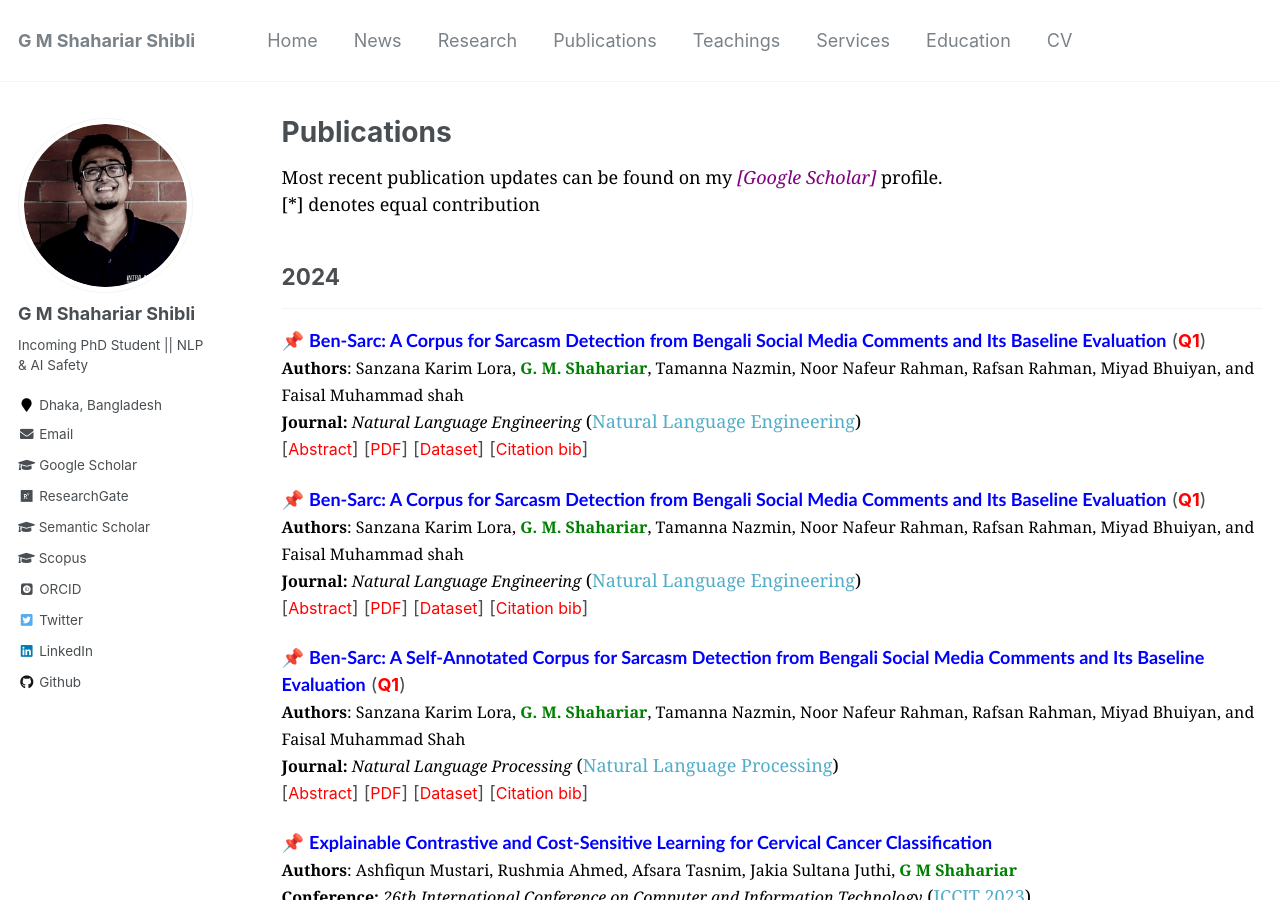
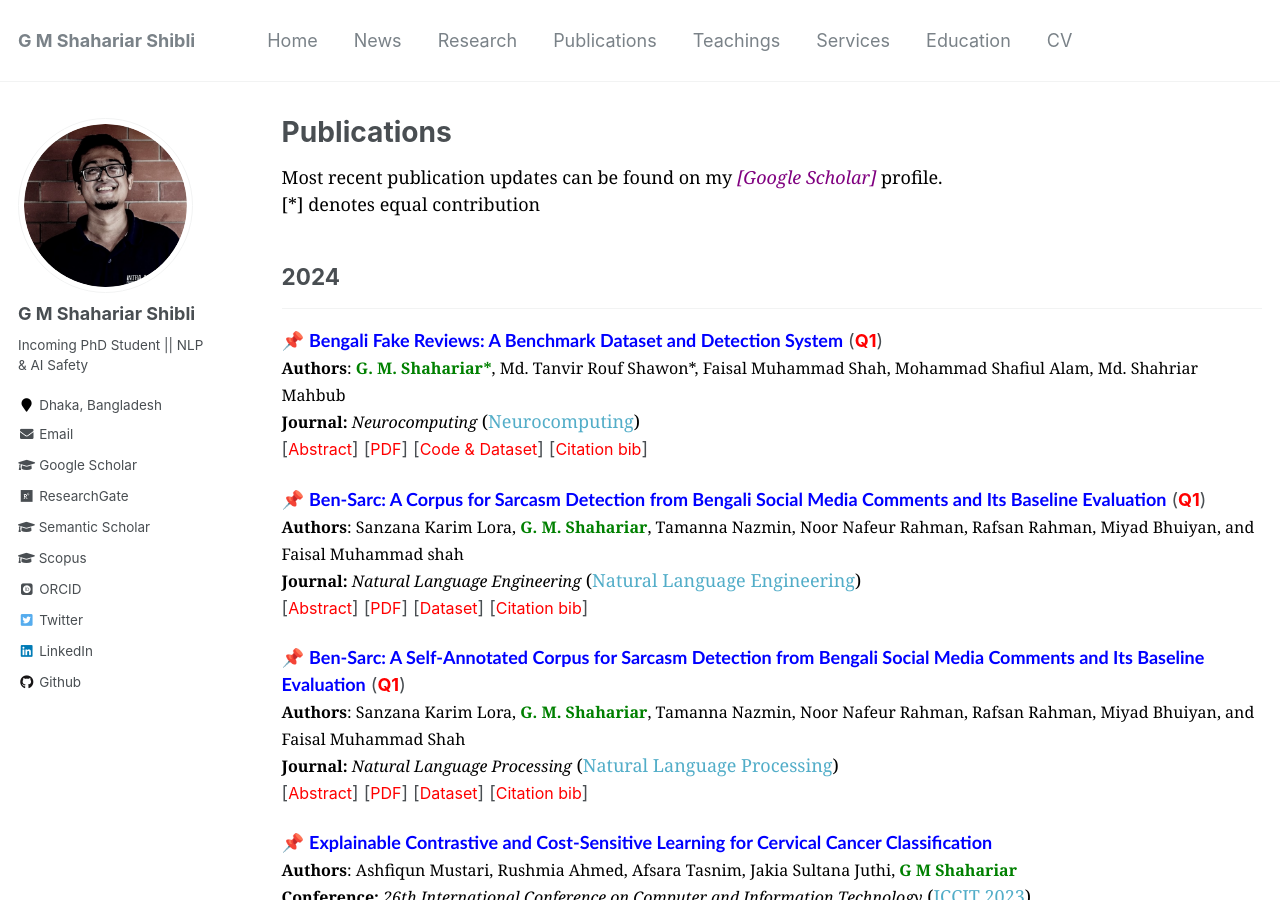
Before and after one commit to shahariar-shibli/shahariar-shibli.github.io, a Jekyll site: the page built from _pages/publications.md, in a window 1280 px wide and 900 px high. Built offline with Jekyll 4.4.1, drawn with Linux system fonts in a browser that asks for light colours; some web fonts are replaced; some of the changed lines change nothing that is shown.

Commit message:
Update publications.md

```diff
--- a/_pages/publications.md
+++ b/_pages/publications.md
@@ -12,40 +12,49 @@ author_profile: true
 ---------
 
 <!-- Paper 04 -->
-📌 [<span style="color:Blue;font-family:Trebuchet MS;">**Ben-Sarc: A Corpus for Sarcasm Detection from Bengali Social Media Comments and Its Baseline Evaluation**</span>](https://www.researchgate.net/publication/357888683_Ben-Sarc_A_Corpus_for_Sarcasm_Detection_from_Bengali_Social_Media_Comments_and_Its_Baseline_Evaluation) (<span style="color:red"><strong>Q1</strong></span>)<br>
+📌 [<span style="color:Blue;font-family:Trebuchet MS;">**Bengali Fake Reviews: A Benchmark Dataset and Detection System**</span>](https://www.sciencedirect.com/science/article/abs/pii/S0925231224005034) (<span style="color:red"><strong>Q1</strong></span>)<br>
 <span style="color:black;font-family:Georgia">
-	<font size="3"><strong>Authors</strong>: Sanzana Karim Lora, <strong style="color:green">G. M. Shahariar</strong>, Tamanna Nazmin, Noor Nafeur Rahman, Rafsan Rahman, Miyad Bhuiyan, and Faisal Muhammad shah</font>
+	<font size="3"><strong>Authors</strong>: <strong style="color:green">G. M. Shahariar*</strong>, Md. Tanvir Rouf Shawon*, Faisal Muhammad Shah, Mohammad Shafiul Alam, Md. Shahriar Mahbub</font>
 </span>
 <br>
 	<span style="color:black;font-family:Georgia">
-		<font size="3"><strong>Journal: </strong><em>Natural Language Engineering</em></font> ([Natural Language Engineering](https://www.cambridge.org/core/journals/natural-language-engineering))
+		<font size="3"><strong>Journal: </strong><em>Neurocomputing</em></font> ([Neurocomputing](https://www.sciencedirect.com/journal/neurocomputing))
 	</span>
 <br>
-[<a style="color:red;" href="#" onclick="$('#inreview_abstract').toggle();return false;"><font size="3">Abstract</font></a>] [[<span style ="color:red"><font size="3">PDF</font></span>](https://engrxiv.org/preprint/view/2102/4194)] [[<span style ="color:red"><font size="3">Dataset</font></span>](https://docs.google.com/spreadsheets/d/1paQG4X28R7kiV3zYN9Lwa3mJgouXZjqL/edit#gid=785602251)] [<a style="color:red;" href="#" onclick="$('#inreview_bib').toggle();return false;"><font size="3">Citation bib</font></a>]
+[<a style="color:red;" href="#" onclick="$('#neucom_abstract').toggle();return false;"><font size="3">Abstract</font></a>] [[<span style ="color:red"><font size="3">PDF</font></span>](https://arxiv.org/pdf/2308.01987)] [[<span style ="color:red"><font size="3">Code & Dataset</font></span>](https://github.com/shahariar-shibli/Bengali-Fake-Reviews-A-Benchmark-Dataset-and-Detection-System)] [<a style="color:red;" href="#" onclick="$('#neucom_bib').toggle();return false;"><font size="3">Citation bib</font></a>]
 
-<div id="inreview_bib" class="bib" style="display:none;">
+<div id="neucom_bib" class="bib" style="display:none;">
 	<pre>
-		@article{loraben,
-		  title={Ben-Sarc: A Corpus for Sarcasm Detection from Bengali Social Media Comments and Its Baseline Evaluation},
-		  author={Lora, Sanzana Karim and Shahariar, GM and Nazmin, Tamanna and Rahman, Noor Nafeur and Rahman, Rafsan and Bhuiyan, Miyad and others},
-		  publisher={Engineering Archive}
+		@article{SHAHARIAR2024127732,
+			title = {Bengali fake reviews: A benchmark dataset and detection system},
+			journal = {Neurocomputing},
+			volume = {592},
+			pages = {127732},
+			year = {2024},
+			issn = {0925-2312},
+			doi = {https://doi.org/10.1016/j.neucom.2024.127732},
+			url = {https://www.sciencedirect.com/science/article/pii/S0925231224005034},
+			author = {G M Shahariar and Md. Tanvir Rouf Shawon and Faisal Muhammad Shah and Mohammad Shafiul Alam and Md. Shahriar Mahbub},
+			keywords = {Bengali fake reviews detection, Ensemble learning, Transformers, Deep learning, Augmentation, Transliteration}
 		}
 	</pre>
 </div>
 
-<div id="inreview_abstract" class="abstract" style="display:none;">
+<div id="neucom_abstract" class="abstract" style="display:none;">
 	<p style="text-align:justify; color:black;font-family:Monaco;">
 		<font size="3">
-			Sarcasm detection research of the Bengali language so far can be considered to be narrow due to the unavailability of resources.
-			In this paper, we introduce a large-scale self annotated Bengali corpus for sarcasm detection research problem in the Bengali
-			language named 'Ben-Sarc' containing 25,636 comments, manually collected from different public Facebook pages and evaluated by external
-			evaluators. Then we present a complete strategy to utilize different models of traditional machine learning, deep learning, and
-			transfer learning to detect sarcasm from text using the Ben-Sarc corpus. Finally, we demonstrate a comparison between the performance
-			of traditional machine learning, deep learning, and transfer learning models on our Ben-Sarc corpus. Transfer learning using
-			Indic-Transformers Bengali BERT as a pre-trained source model has achieved the highest accuracy of 75.05%. The second highest
-			accuracy is obtained by the LSTM model with 72.48% and Multinomial Naive Bayes is acquired the third highest with 72.36% accuracy
-			for deep learning and machine learning, respectively. The Ben-Sarc corpus is made publicly available in the hope of advancing
-			the Bengali Natural Language Processing community.
+			The proliferation of fake reviews on various online platforms has created a major concern for both consumers and businesses.
+			Such reviews can deceive customers and cause damage to the reputation of products or services, making it crucial to identify them.
+			Although the detection of fake reviews has been extensively studied in English language, detecting fake reviews in non-English
+			languages such as Bengali is still a relatively unexplored research area. The novelty of this study unfolds on three fronts: (i) a
+			new publicly available dataset called Bengali Fake Review Detection (BFRD) dataset is introduced, (ii) a unique pipeline has been
+			proposed that translates English words to their corresponding Bengali meaning and also back transliterates Romanized Bengali to
+			Bengali, (iii) a weighted ensemble model that combines four pre-trained transformers model is proposed. The developed dataset
+			consists of 7710 non-fake and 1339 fake food-related reviews collected from social media posts. Rigorous experiments have been
+			conducted to compare multiple deep learning and pre-trained transformer language models and our proposed model to identify the
+			best-performing model. According to the experimental results, the proposed ensemble model attained a weighted F1-score of 0.9843
+			on a dataset of 13,390 reviews, comprising 1339 actual fake reviews, 5,356 augmented fake reviews, and 6695 reviews randomly
+			selected from the 7710 non-fake instances.
 		</font>
 	</p>
 </div>
```
